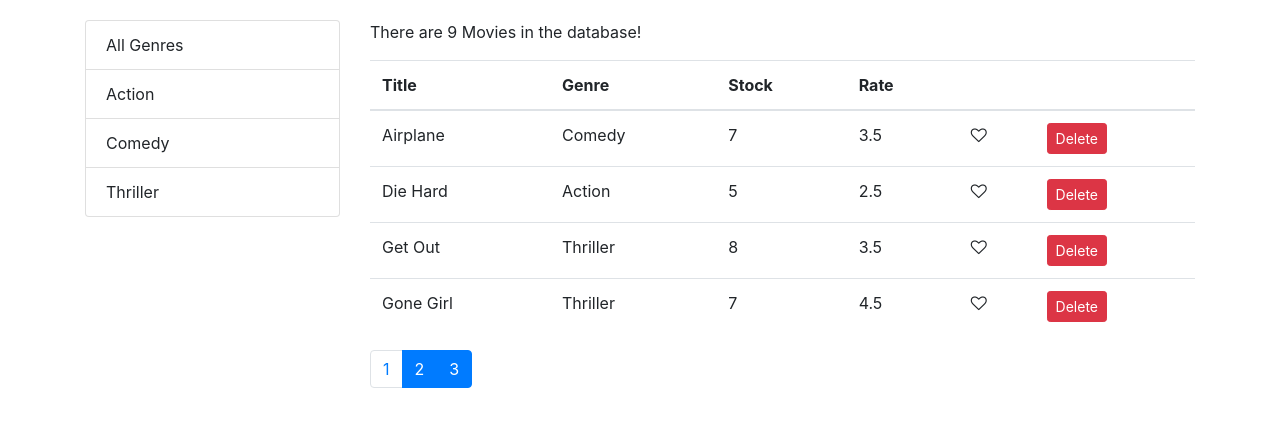
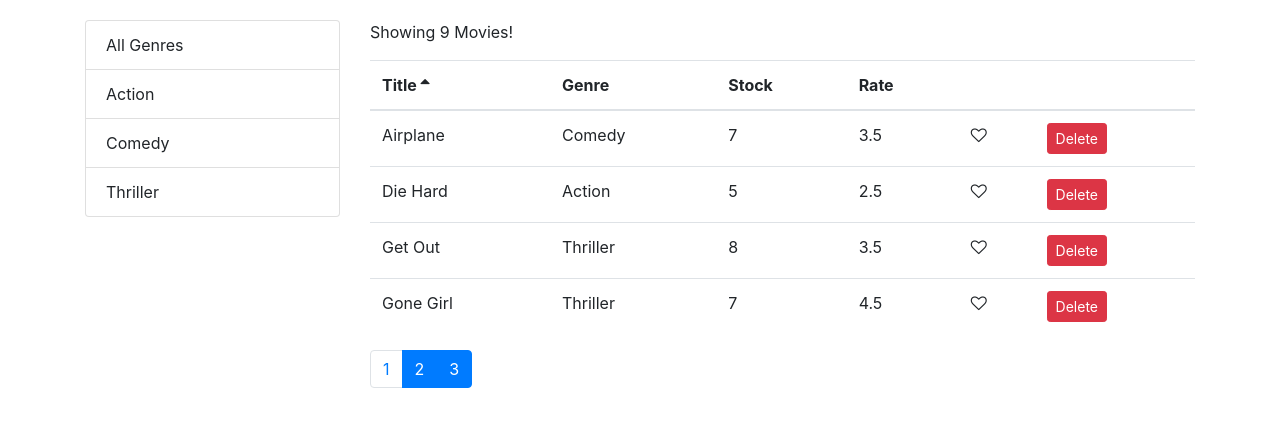
Before and after one commit to Mikydue/vidly, a React (Create React App) app: page / in a window 1280 px wide. Both pictures are taken after a click on the element "Title". Shown: the top 426 px of the page. Built offline with nearby package versions, Linux system fonts and the light colour scheme.

Commit message:
Finita sezione "paginartion, filtering, sorting" del corso

```diff
--- a/src/components/common/like.jsx
+++ b/src/components/common/like.jsx
@@ -1,8 +1,6 @@
 import React from "react";
 
-const Like = props => {
-  const { liked, onLike } = props;
-
+const Like = ({ liked, onLike }) => {
   let likeClass = "fa fa-heart";
   if (!liked) likeClass += "-o";
 
--- a/src/components/common/listGroup.jsx
+++ b/src/components/common/listGroup.jsx
@@ -1,13 +1,12 @@
 import React from "react";
 
-const listGroup = props => {
-  const {
-    items,
-    valueProperty,
-    textProperty,
-    selectedItem,
-    onItemSelect
-  } = props;
+const listGroup = ({
+  items,
+  valueProperty,
+  textProperty,
+  selectedItem,
+  onItemSelect
+}) => {
   return (
     <ul className="list-group">
       {items.map(item => (
--- a/src/components/common/pagination.jsx
+++ b/src/components/common/pagination.jsx
@@ -2,8 +2,7 @@ import React from "react";
 import _ from "lodash";
 import PropTypes from "prop-types";
 
-const Pagination = props => {
-  const { pageSize, itemCount, onPageChange, currentPage } = props;
+const Pagination = ({ pageSize, itemCount, onPageChange, currentPage }) => {
   const pagesCount = Math.ceil(itemCount / pageSize);
   if (pagesCount === 1) return null;
 
--- /dev/null
+++ b/src/components/common/table.jsx
@@ -0,0 +1,14 @@
+import React, { Component } from "react";
+import TableHeader from "./tableHeader";
+import TableBody from "./tableBody";
+
+const Table = ({ onSort, columns, sortColumn, data }) => {
+  return (
+    <table className="table">
+      <TableHeader onSort={onSort} columns={columns} sortColumn={sortColumn} />
+      <TableBody data={data} columns={columns} />
+    </table>
+  );
+};
+
+export default Table;
--- /dev/null
+++ b/src/components/common/tableBody.jsx
@@ -0,0 +1,32 @@
+import React, { Component } from "react";
+import _ from "lodash";
+
+class TableBody extends Component {
+  renderCell = (item, column) => {
+    if (column.content) return column.content(item);
+    return _.get(item, column.path);
+  };
+
+  createKey = (item, column) => {
+    return item._id + (column.path || column.key);
+  };
+
+  render() {
+    const { data, columns } = this.props;
+    return (
+      <tbody>
+        {data.map(item => (
+          <tr key={item._id}>
+            {columns.map(column => (
+              <td key={this.createKey(item, column)}>
+                {this.renderCell(item, column)}
+              </td>
+            ))}
+          </tr>
+        ))}
+      </tbody>
+    );
+  }
+}
+
+export default TableBody;
--- /dev/null
+++ b/src/components/common/tableHeader.jsx
@@ -0,0 +1,40 @@
+import React, { Component } from "react";
+
+class TableHeader extends Component {
+  sortedIcon = column => {
+    if (column.path !== this.props.sortColumn.path) return null;
+    if (this.props.sortColumn.order === "asc")
+      return <i className="fa fa-sort-asc"></i>;
+    return <i className="fa fa-sort-desc"></i>;
+  };
+
+  raiseSort = path => {
+    const sortColumn = { ...this.props.sortColumn };
+    sortColumn.path = path;
+    sortColumn.order =
+      !sortColumn.order || sortColumn.order === "desc" ? "asc" : "desc";
+
+    this.props.onSort(sortColumn);
+  };
+
+  render() {
+    const { columns } = this.props;
+    return (
+      <thead>
+        <tr>
+          {columns.map(column => (
+            <th
+              key={column.path || column.key}
+              onClick={() => this.raiseSort(column.path)}
+              style={{ cursor: "pointer" }}
+            >
+              {column.label} {this.sortedIcon(column)}
+            </th>
+          ))}
+        </tr>
+      </thead>
+    );
+  }
+}
+
+export default TableHeader;
--- a/src/components/movies.jsx
+++ b/src/components/movies.jsx
@@ -26,12 +26,7 @@ class Movies extends Component {
     this.setState({ movies: getMovies(), genres });
   }
 
-  handleSort = path => {
-    const sortColumn = { ...this.state.sortColumn };
-    sortColumn.path = path;
-    sortColumn.order =
-      !sortColumn.order || sortColumn.order === "desc" ? "asc" : "desc";
-
+  handleSort = sortColumn => {
     this.setState({ sortColumn });
   };
 
@@ -62,7 +57,7 @@ class Movies extends Component {
     this.setState({ movies });
   };
 
-  render() {
+  getPagedData = () => {
     const {
       movies: allMovies,
       pageSize,
@@ -71,19 +66,24 @@ class Movies extends Component {
       sortColumn
     } = this.state;
 
-    const filteredMovies =
+    const filtered =
       selectedGenre && selectedGenre._id
         ? allMovies.filter(movie => movie.genre._id === selectedGenre._id)
         : allMovies;
 
-    const sortedMovies = _.orderBy(
-      filteredMovies,
-      [sortColumn.path],
-      [sortColumn.order]
-    );
+    const sorted = _.orderBy(filtered, [sortColumn.path], [sortColumn.order]);
+    const movies = paginate(sorted, currentPage, pageSize);
 
-    const movies = paginate(sortedMovies, currentPage, pageSize);
-    const { length: count } = filteredMovies;
+    return { totalCount: filtered.length, data: movies };
+  };
+
+  render() {
+    const { length: count } = this.state.movies;
+    const { pageSize, currentPage, sortColumn } = this.state;
+
+    if (count === 0) return <p>There are no movies in the database!</p>;
+
+    const { totalCount, data: movies } = this.getPagedData();
 
     return (
       <div className="row">
@@ -95,17 +95,19 @@ class Movies extends Component {
           />
         </div>
         <div className="col">
-          <p>There are {count} Movies in the database!</p>
+          <p>Showing {totalCount} Movies!</p>
 
           <MoviesTable
             onLike={this.handleLike}
             onDelete={this.handleDelete}
             onSort={this.handleSort}
+            sortColumn={sortColumn}
             movies={movies}
+            genres={this.state.genres}
           ></MoviesTable>
 
           <Pagination
-            itemCount={count}
+            itemCount={totalCount}
             pageSize={pageSize}
             currentPage={currentPage}
             onPageChange={this.handlePageChange}
--- a/src/components/moviesTable.jsx
+++ b/src/components/moviesTable.jsx
@@ -1,60 +1,43 @@
-import React from "react";
+import React, { Component } from "react";
 import Like from "./common/like";
+import Table from "./common/table";
 
-const movieTable = props => {
-  const { movies, onLike, onDelete, onSort } = props;
-  return (
-    <table className="table">
-      <thead>
-        <tr>
-          <th onClick={() => onSort("title")} style={{ cursor: "pointer" }}>
-            Title
-          </th>
-          <th
-            onClick={() => onSort("genre.name")}
-            style={{ cursor: "pointer" }}
-          >
-            Genre
-          </th>
-          <th
-            onClick={() => onSort("numberInStock")}
-            style={{ cursor: "pointer" }}
-          >
-            Stock
-          </th>
-          <th
-            onClick={() => onSort("dailyRentalRate")}
-            style={{ cursor: "pointer" }}
-          >
-            Rate
-          </th>
-          <th></th>
-          <th></th>
-        </tr>
-      </thead>
-      <tbody>
-        {movies.map(movie => (
-          <tr key={movie._id}>
-            <td>{movie.title}</td>
-            <td>{movie.genre.name}</td>
-            <td>{movie.numberInStock}</td>
-            <td>{movie.dailyRentalRate}</td>
-            <td>
-              <Like onLike={() => onLike(movie)} liked={movie.liked} />
-            </td>
-            <td>
+class MoviesTable extends Component {
+  columns = [
+    { path: "title", label: "Title" },
+    { path: "genre.name", label: "Genre" },
+    { path: "numberInStock", label: "Stock" },
+    { path: "dailyRentalRate", label: "Rate" },
+    {
+      key: "like",
+      content: movie => (
+        <Like onLike={() => this.props.onLike(movie)} liked={movie.liked} />
+      )
+    },
+    {
+      key: "delete",
+      content: movie => (
         <button
-                onClick={() => onDelete(movie)}
+          onClick={() => this.props.onDelete(movie)}
           className="btn btn-danger btn-sm"
         >
           Delete
         </button>
-            </td>
-          </tr>
-        ))}
-      </tbody>
-    </table>
+      )
+    }
+  ];
+
+  render() {
+    const { movies, sortColumn, onSort } = this.props;
+    return (
+      <Table
+        onSort={onSort}
+        columns={this.columns}
+        sortColumn={sortColumn}
+        data={movies}
+      ></Table>
     );
-};
+  }
+}
 
-export default movieTable;
+export default MoviesTable;
```
Lines whose indentation alone changed are shown as unchanged.
